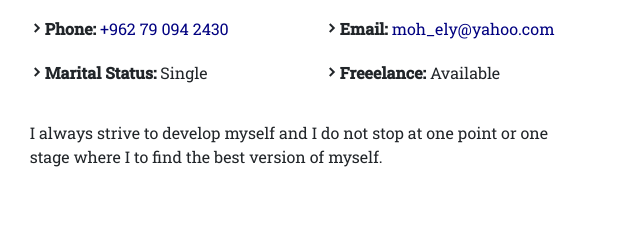
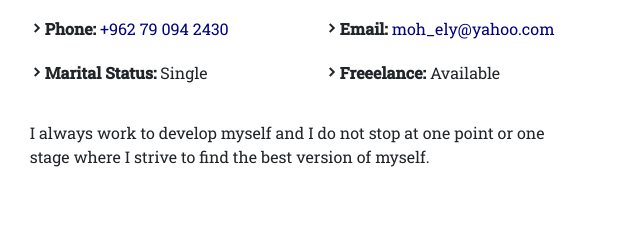
Before and after one commit to mohammad-elayyan/Cv, a plain HTML site: page index.html in a window 1280 px wide. Shown: the part 1190-1420 px from the top of the page, 628-1268 px from the left. Drawn offline with Linux system fonts and the light colour scheme.

Commit message:
Update index.html

```diff
--- a/index.html
+++ b/index.html
@@ -111,7 +111,7 @@
                                         <span class="aboutItem"><i class="bx bxs-chevron-right"></i><strong>Email: </strong><a href="mailto:moh_ely@yahoo.com">moh_ely@yahoo.com</a></span>
                                         <span class="aboutItem"><i class="bx bxs-chevron-right"></i><strong>Freeelance: </strong>Available</span>
                                     </div>
-                                    <p class="px-3">I always strive to develop myself and I do not stop at one point or one stage where I to find the best version of myself.</p>
+                                    <p class="px-3">I always work to develop myself and I do not stop at one point or one stage where I strive to find the best version of myself.</p>
                                 </div>
 
                             </div>
```
